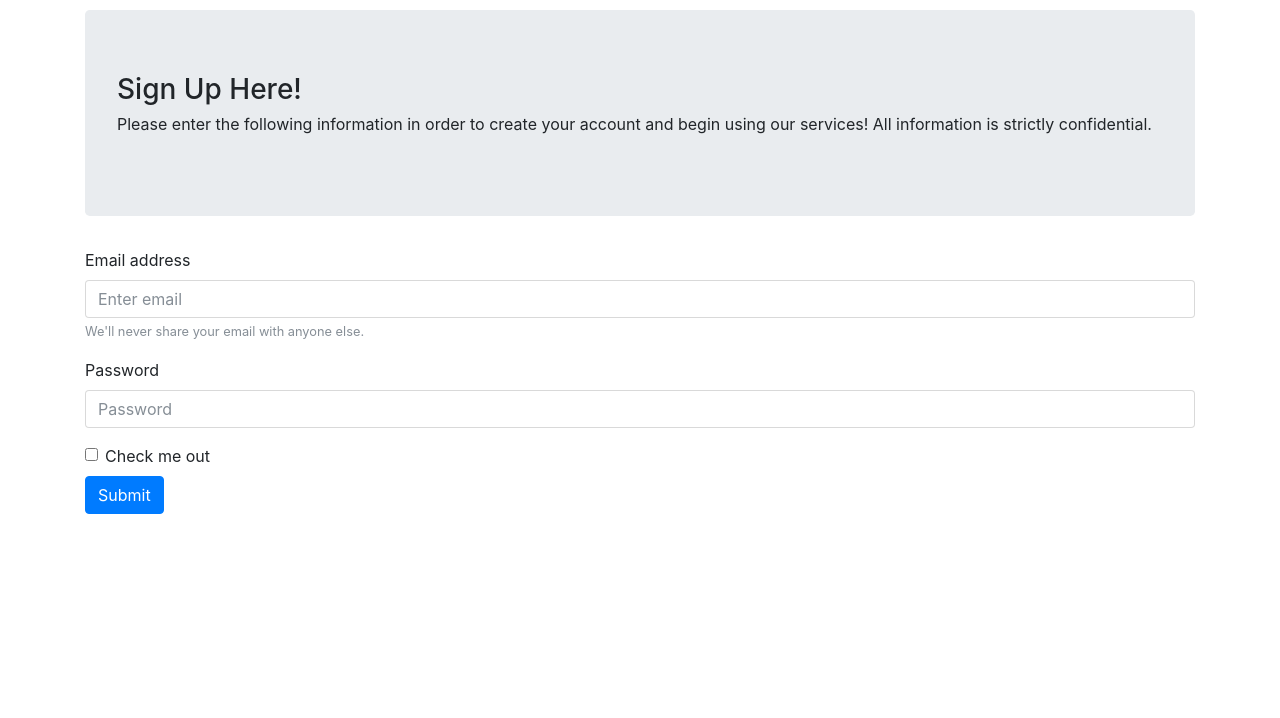
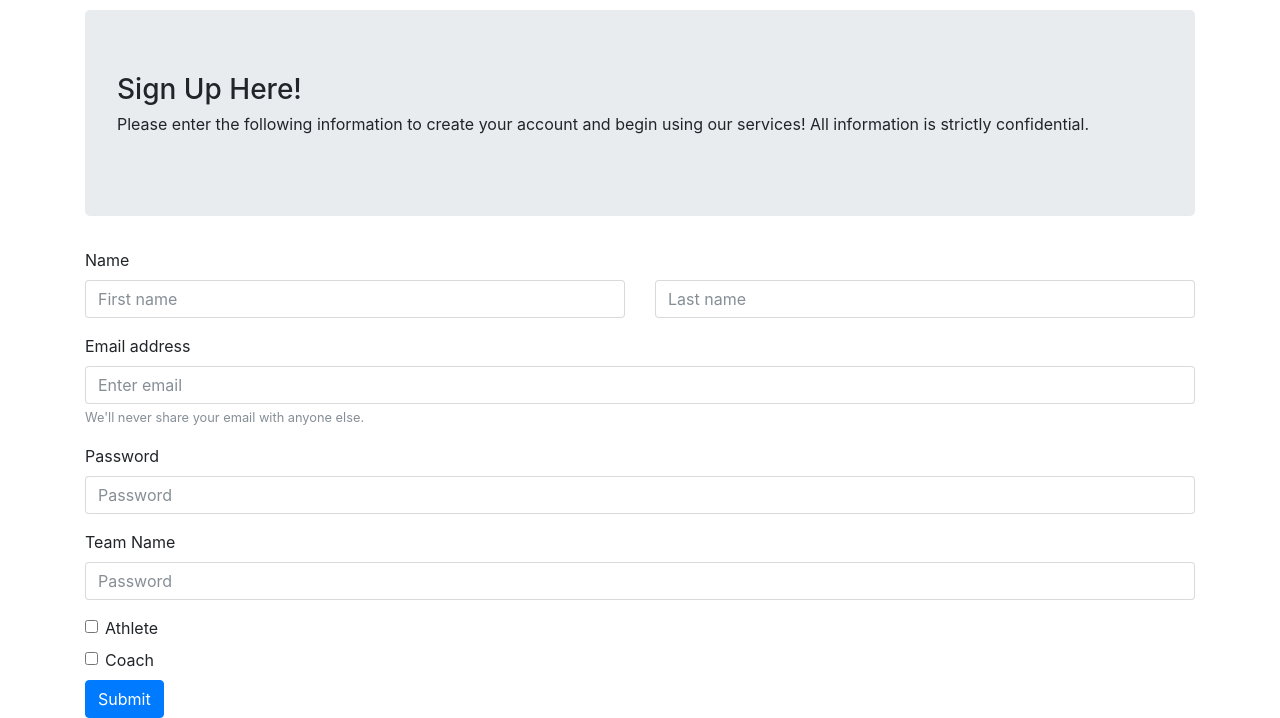
Before and after one commit to barrettd1/2017ACF, a website: page jquery-mockup/signup.html in a window 1280 px wide. Shown: the part 121-839 px from the top of the page. Before the commit the page ends 800 px from the top, so only its background shows below. Drawn offline with Linux system fonts and the light colour scheme.

Commit message:
fixed checkbox

```diff
--- a/jquery-mockup/signup.html
+++ b/jquery-mockup/signup.html
@@ -14,13 +14,24 @@
         <div class = "container">
             <div class ="jumbotron">
                 <h3>Sign Up Here!</h3>
-                <p>Please enter the following information in order to create your account
+                <p>Please enter the following information to create your account
                     and begin using our services! All information is strictly confidential.
                 </p>
             </div>
 
             <div>
                 <form>
+                     <div class="form-group">
+                        <label for="exampleInputEmail1">Name</label>
+                        <div class="row">
+                            <div class="col">
+                                <input type="text" class="form-control" placeholder="First name">
+                             </div>
+                            <div class="col">
+                                <input type="text" class="form-control" placeholder="Last name">
+                            </div>
+                        </div>
+                    </div>
                     <div class="form-group">
                         <label for="exampleInputEmail1">Email address</label>
                         <input type="email" class="form-control" id="exampleInputEmail1" aria-describedby="emailHelp" placeholder="Enter email">
@@ -30,10 +41,20 @@
                         <label for="exampleInputPassword1">Password</label>
                         <input type="password" class="form-control" id="exampleInputPassword1" placeholder="Password">
                     </div>
+                    <div class="form-group">
+                        <label for="exampleInputPassword1">Team Name</label>
+                        <input type="password" class="form-control" id="exampleInputPassword1" placeholder="Password">
+                    </div>
                     <div class="form-check">
                         <label class="form-check-label">
                             <input type="checkbox" class="form-check-input">
-                            Check me out
+                            Athlete
+                        </label>
+                    </div>
+                    <div class="form-check">
+                        <label class="form-check-label">
+                            <input type="checkbox" class="form-check-input">
+                            Coach
                         </label>
                     </div>
                     <button type="submit" class="btn btn-primary">Submit</button>
```
Also changed, not shown: jquery-mockup/login.html (+1 -1 lines).
